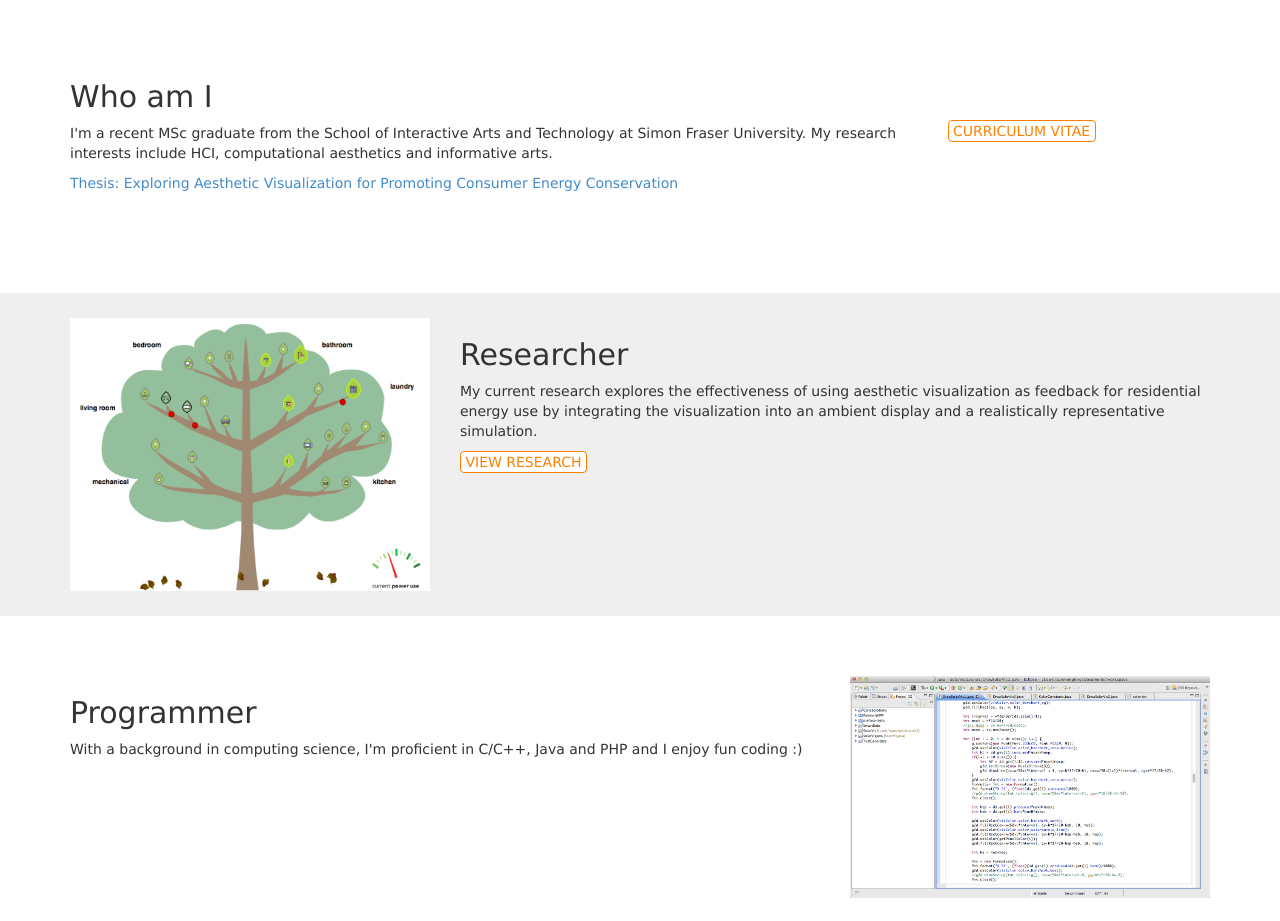
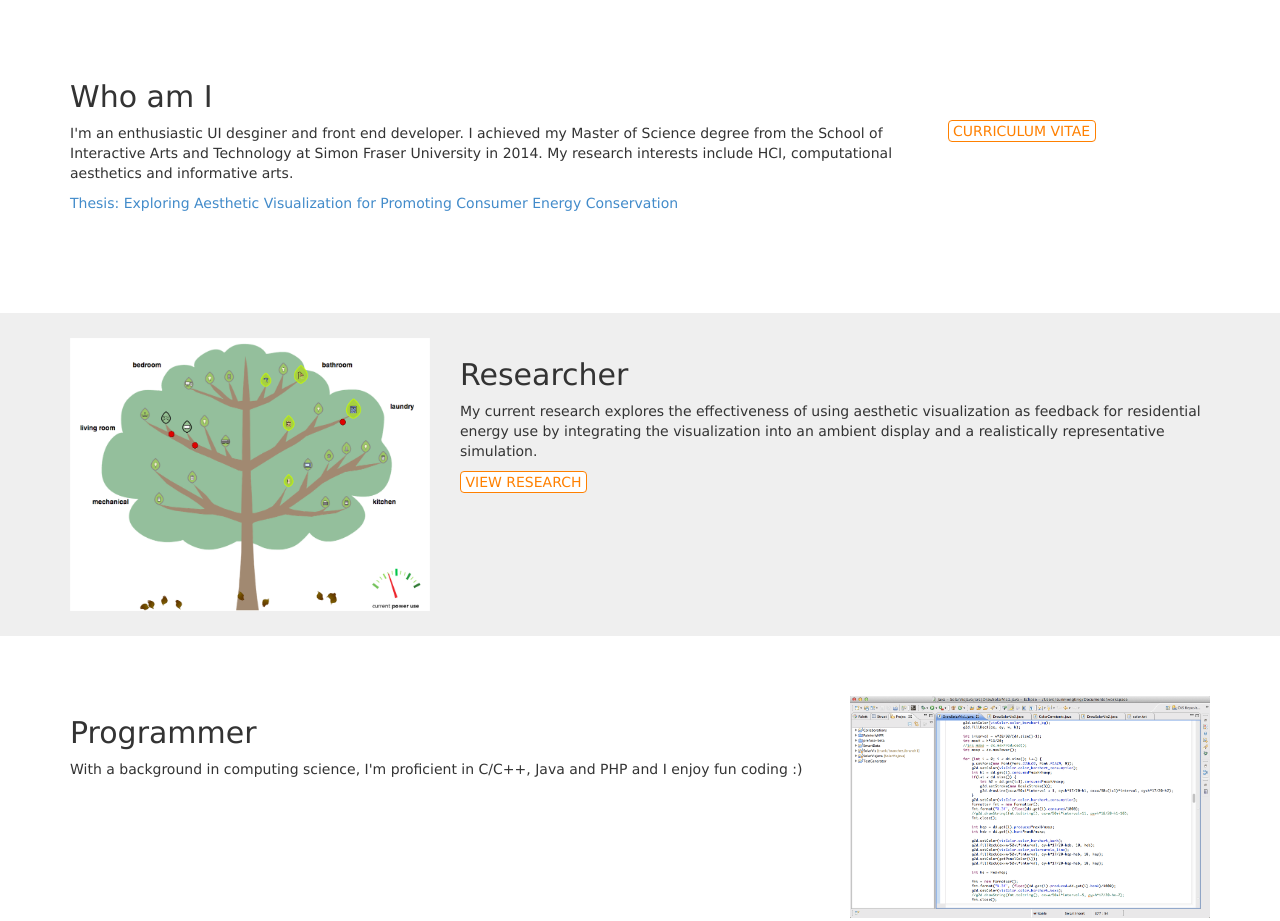
Before and after one commit to mengting/mengting.github.io, a plain HTML site: page about.html in a window 1280 px wide. Shown: the part 840-1761 px from the top of the page. Drawn offline with nearby package versions, Linux system fonts and the light colour scheme.

Commit message:
Update about me

```diff
--- a/about.html
+++ b/about.html
@@ -63,7 +63,7 @@
 				<div class="row">
 					<div class="col-md-9">
 						<h2>Who am I</h2>
-						<p>I'm a recent MSc graduate from the School of Interactive Arts and Technology at Simon Fraser University. My research interests include HCI, computational aesthetics and informative arts.</p>
+						<p>I'm an enthusiastic UI desginer and front end developer. I achieved my Master of Science degree from the School of Interactive Arts and Technology at Simon Fraser University in 2014. My research interests include HCI, computational aesthetics and informative arts.</p>
 						<a href="http://summit.sfu.ca/item/14108" target="_blank">Thesis: Exploring Aesthetic Visualization for Promoting Consumer Energy Conservation</a>
 					</div>
 					<div class="col-md-3">
```
